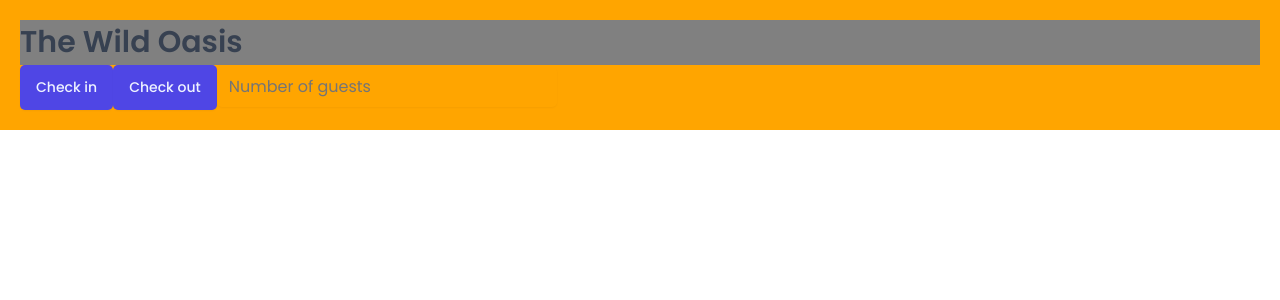
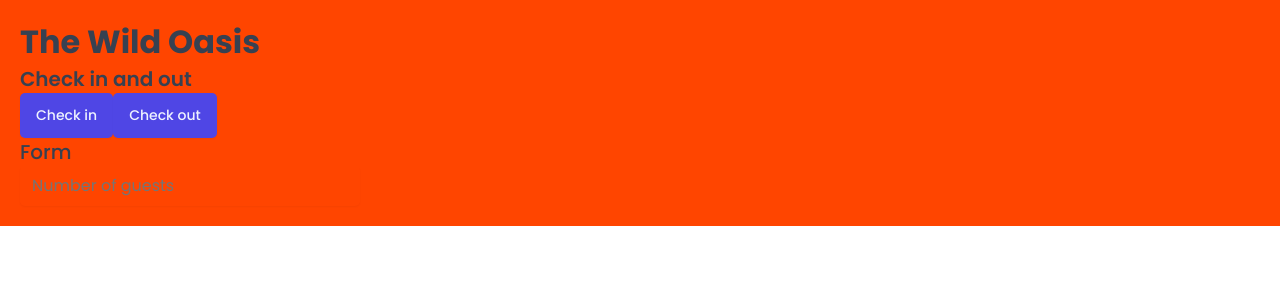
Before and after one commit to Isaladwy/the-wild-oasis, a React (Vite) app: page / in a window 1280 px wide. Shown: the top 300 px of the page. Built offline with nearby package versions, Linux system fonts and the light colour scheme; a web font is replaced by a local one.

Commit message:
Styled Components props and the css function

```diff
--- a/src/App.jsx
+++ b/src/App.jsx
@@ -2,15 +2,10 @@
 import GlobalStyles from './styles/GlobalStyles';
 import Button from './ui/Button';
 import Input from './ui/Input';
-
-const H1 = styled.h1`
-  font-size: 30px;
-  font-weight: 600;
-  background-color: gray;
-`;
+import Heading from './ui/Heading';
 
 const StyledApp = styled.div`
-  background-color: orange;
+  background-color: orangered;
   padding: 20px;
 `;
 
@@ -19,10 +14,12 @@
     <>
       <GlobalStyles />
       <StyledApp>
-        <H1>The Wild Oasis</H1>
+        <Heading type="h1">The Wild Oasis</Heading>
+        <Heading as="h2">Check in and out</Heading>
         <Button onClick={() => alert('Check in')}>Check in</Button>
         <Button onClick={() => alert('Check out')}>Check out</Button>
 
+        <Heading as="h3">Form</Heading>
         <Input type="number" placeholder="Number of guests" />
       </StyledApp>
     </>
--- /dev/null
+++ b/src/ui/Heading.jsx
@@ -0,0 +1,32 @@
+/* eslint-disable no-unused-vars */
+import styled, { css } from 'styled-components';
+
+// const test = css`
+//   text-align: center;
+//   ${10 > 5 && '  background-color: yellow'}
+// `;
+
+const Heading = styled.h1`
+  ${(props) =>
+    props.as === 'h1' &&
+    css`
+      font-size: 3rem;
+      font-weight: 600;
+    `}
+  ${(props) =>
+    props.as === 'h2' &&
+    css`
+      font-size: 2rem;
+      font-weight: 600;
+    `}
+  ${(props) =>
+    props.as === 'h3' &&
+    css`
+      font-size: 2rem;
+      font-weight: 500;
+    `}
+
+  line-height:1.4;
+`;
+
+export default Heading;
```
